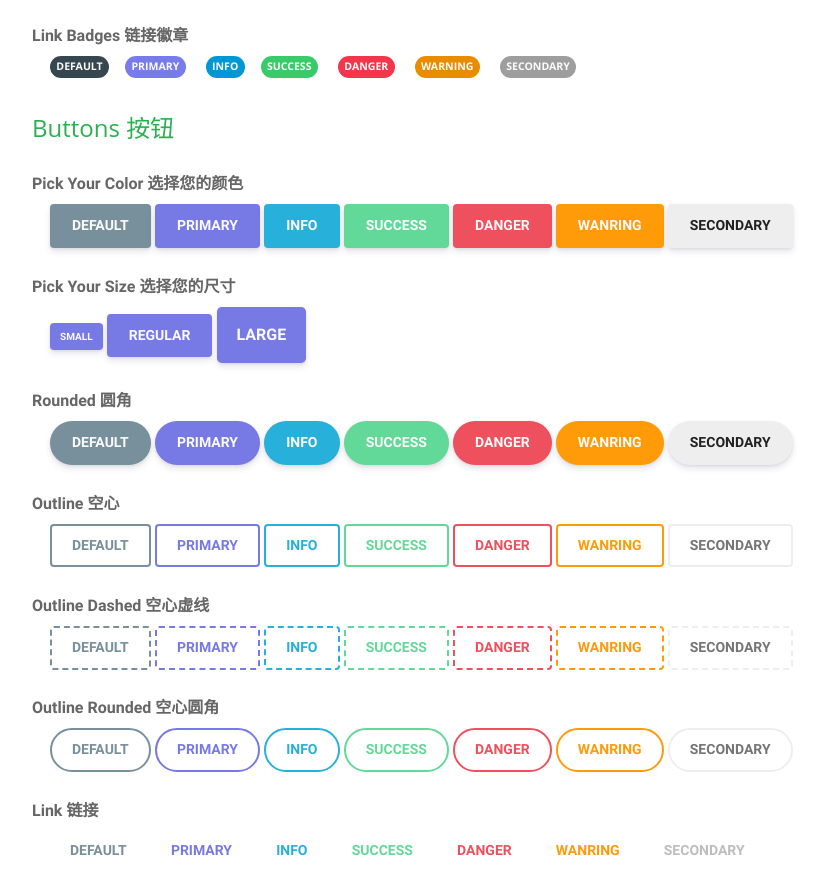
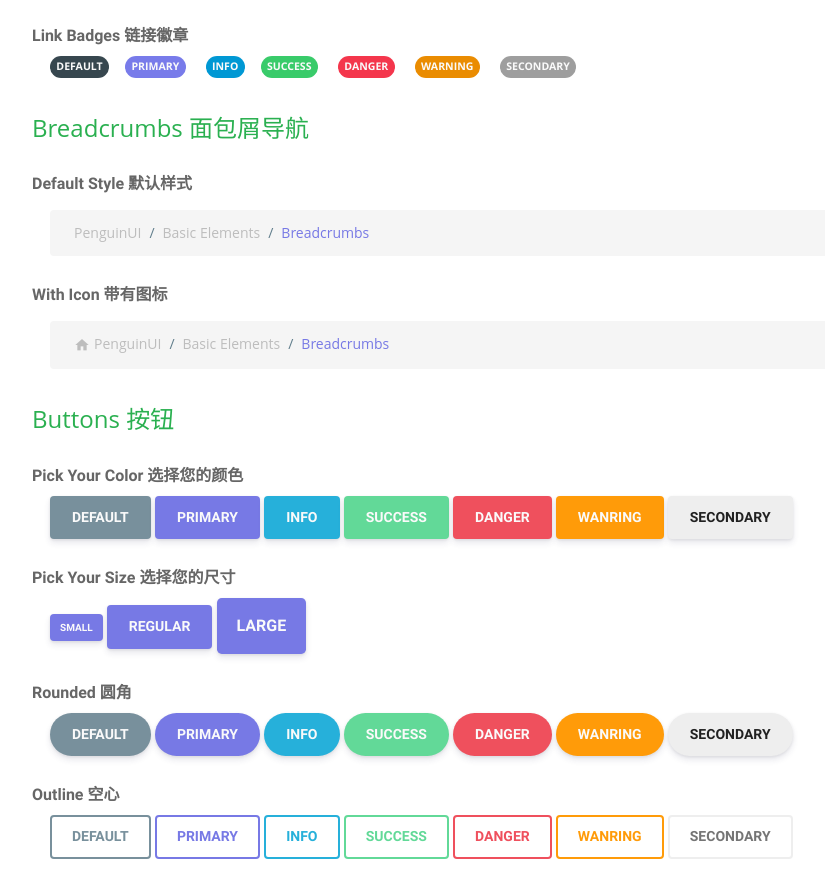
Before and after one commit to PassionPenguin/PenguinUI, a website: page docs/index.html in a window 1280 px wide. Shown: the part 1710-2593 px from the top of the page, without its empty margins (96-921 px from the left). Drawn offline with Linux system fonts and the light colour scheme; files whose address does not match are found by name.

Commit message:
Added docs for breadcrumbs

```diff
--- a/docs/index.html
+++ b/docs/index.html
@@ -127,6 +127,29 @@
             <a class="badge-danger badge-pill mr-1" href="#">Danger</a>
             <a class="badge-warning badge-pill mr-1" href="#">Warning</a>
             <a class="badge-secondary badge-pill mr-1" href="#">Secondary</a>
+        </div>
+    </div>
+</section>
+<section class="breadcrumbs">
+    <h4>Breadcrumbs 面包屑导航</h4>
+    <div class="preview">
+        <h5>Default Style 默认样式</h5>
+        <div class="container">
+            <ul class="breadcrumb">
+                <li class="breadcrumb-item">PenguinUI</li>
+                <li class="breadcrumb-item">Basic Elements</li>
+                <li class="breadcrumb-item active">Breadcrumbs</li>
+            </ul>
+        </div>
+    </div>
+    <div class="preview">
+        <h5>With Icon 带有图标</h5>
+        <div class="container">
+            <ul class="breadcrumb">
+                <li class="breadcrumb-item"><div class="mi">home</div>PenguinUI</li>
+                <li class="breadcrumb-item">Basic Elements</li>
+                <li class="breadcrumb-item active">Breadcrumbs</li>
+            </ul>
         </div>
     </div>
 </section>
```
